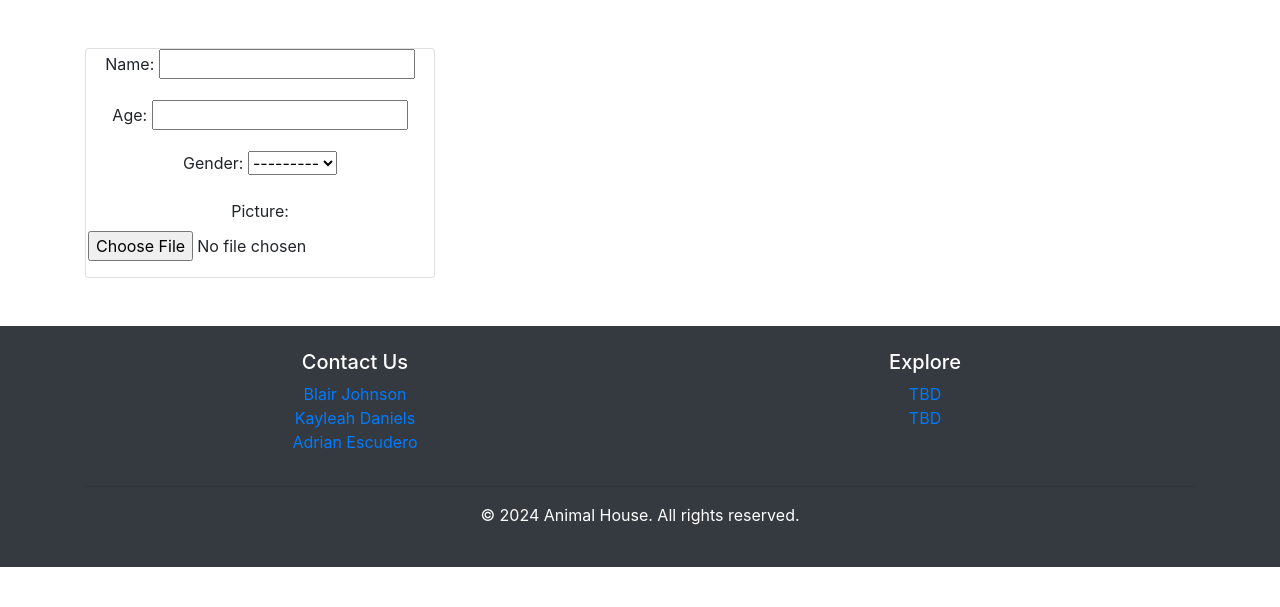
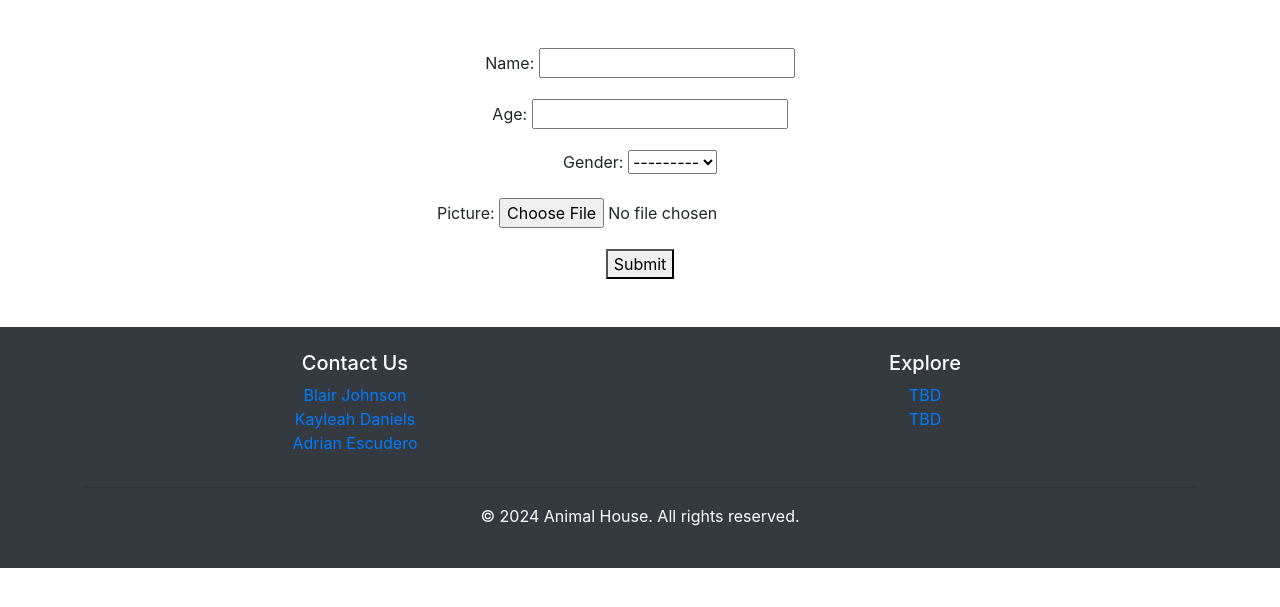
Before and after one commit to aescudero24/UnitProject-U6, a Django app: page /add-pet/ in a window 1280 px wide. Shown: the part 120-727 px from the top of the page. Run offline with Django 5.2, Linux system fonts and the light colour scheme; some libraries are stand-ins or nearby versions.

Commit message:
Create css

```diff
--- a/app/templates/create.html
+++ b/app/templates/create.html
@@ -1,12 +1,13 @@
 {% extends "base.html" %}
 {% block content %}
 <br></br>
-<div class="container">
-    <div class="row">
-        <div class="col-md-4">
-            <div class="card text-center">
-                <form action="" method="POST">
+<div class="custom-container">
+    <div class="custom-row">
+        <div class="customer-col-md-4">
+            <div class="custom-card text-center">
+                <form action="" method="POST" class="custom-form">
                     {% csrf_token %} {{ form.as_p }}
+                    <button type="submit" class="custom-submit-button">Submit</button>
                 </form>
             </div>
         </div>
```
Also changed, not shown: app/static/create.css (added, +33 -0 lines).
